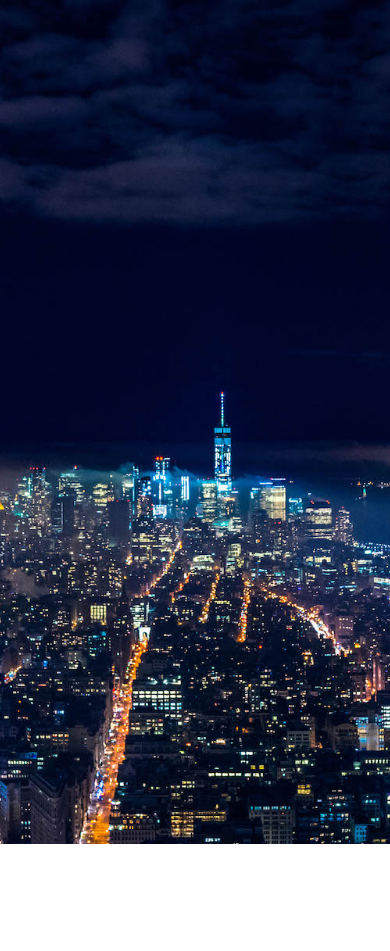
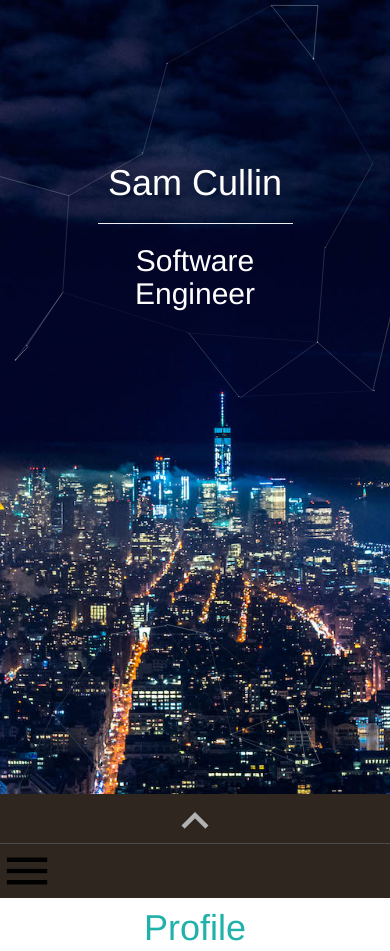
Before and after one commit to SamCullin/SamCullin.github.io, a plain HTML site: page index.html in a window 390 px wide. Shown: the top 951 px of the page. Before the commit the page ends 844 px from the top, so only its background shows below. Drawn offline with nearby package versions, Linux system fonts and the light colour scheme.

Commit message:
added loading to let js to build page and adjust for screen resolution

```diff
--- a/index.html
+++ b/index.html
@@ -12,14 +12,14 @@
 
     <div id="head" class="fullHeight">
             <div id="loader"></div>
-            <div id="particles-js" class="hidden"></div>
-            <div id="header-title" class="hidden">
+            <div id="particles-js" class=""></div>
+            <div id="header-title" class="">
                     <h1 class="darkForGround center">Sam Cullin</h1>
                     <hr>
                     <h2 class="darkForGround center">Software Engineer</h2>
             </div>
     </div>
-    <div id="start-button" class="dark hidden">
+    <div id="start-button" class="dark">
             <img src="./view/images/upArrow.png" id="upArrow" class="center-horizonal"/>
     </div>
     <nav class="dark hidden">
@@ -37,10 +37,11 @@
     </nav>
     <div id="content" class="hidden">
 
-            <div id="footer" class="">
-                    <div id="footer-spacer" style="width:100%; height:75vh"></div>
 
-            </div>
+    </div>
+    <div id="footer" class="hidden">
+            <div id="footer-spacer" style="width:100%; height:75vh"></div>
+
     </div>
 
 
--- a/view/css/general-styles.css
+++ b/view/css/general-styles.css
@@ -25,18 +25,25 @@
 
 
 /* Loader Styling */
-    .loader {
+    #loader {
+        display: block;
+        position: absolute;
+        top: 0;
+        bottom: 0;
+        right: 0;
+        left: 0;
+        margin:auto auto;
         border: 16px solid #f3f3f3; /* Light grey */
         border-top: 16px solid #3498db; /* Blue */
         border-radius: 50%;
-        width: 120px;
-        height: 120px;
-        animation: spin 2s linear infinite;
+        width: 80px;
+        height: 80px;
+        animation: spin 1.5s linear infinite;
     }
 
     @keyframes spin {
         0% { transform: rotate(0deg); }
-        100% { transform: rotate(360deg); }
+        100% { transform: rotate(720deg); }
     }
 
 /* Header Styling */
@@ -44,8 +51,9 @@
         display: block;
         position: absolute;
         padding: auto;
+        opacity: 0;
         height: 50px;
-        bottom: 0;
+        bottom: -50px;
         z-index: 3;
     }
     #upArrow{
@@ -55,7 +63,8 @@
         width:54px;
         margin: 0 auto;
     }
-    html{
+
+    #head {
         background-image: url('./../images/headerImage.jpeg');
         -moz-background-size: cover;
         -webkit-background-size: cover;
@@ -63,8 +72,6 @@
         background-position: top center !important;
         background-repeat: no-repeat !important;
         background-attachment: fixed;
-    }
-    #head {
         width:100%;
         height:  100vh;
         overflow: hidden;
@@ -74,7 +81,8 @@
     #header-title {
         display: block;
         position: absolute;
-        top:17%;
+        opacity: 0;
+        top:32%;
         left:25%;
         z-index: 2;
         width: 50%;
@@ -231,8 +239,8 @@
     }
     #start-button{
         border-style: solid;
-        border-width: 0px 0px 5px 0px;
-        border-color: red;
+        border-width: 0px 0px 1px 0px;
+        border-color:rgb(75, 75, 75);
         width: 100%
     }
 	.section-body{
--- a/view/helpers/helpers.js
+++ b/view/helpers/helpers.js
@@ -156,3 +156,20 @@
     let scrollLocation = function(item){
         return $(item).offset().top - offset();
     };
+    let finishedBuilding = function(){
+        $('#loader').addClass('hidden');
+        console.log("did click loader");
+        $(window).scrollTop(0);
+        $('#header-title').animate({
+            top:'17%',
+            opacity: '1'
+        })
+        $('#start-button').animate({
+            bottom: '0px',
+            opacity: '1'
+        })
+        $("#content").removeClass('hidden');
+        $('#footer').removeClass('hidden');
+        updateHeader($(window).scrollTop());
+        $("nav").removeClass('hidden');
+    }
--- a/view/js/app.js
+++ b/view/js/app.js
@@ -71,10 +71,11 @@ let build = function(){
     $('#footer').append(
         FooterSection
     );
+    setTimeout(finishedBuilding, 500);
 }
 updateWidth();
 build();
-updateHeader($(window).scrollTop());
+
 
 $(document).ready(function(){
     $('#nav-btn').click(function(){
```
